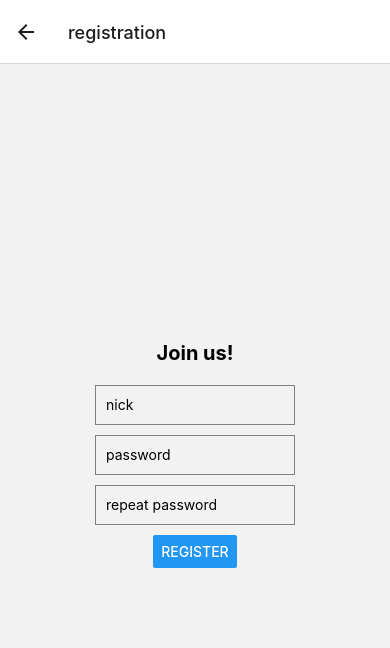
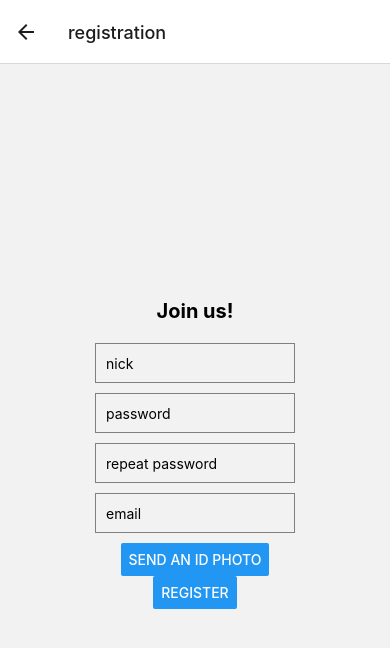
Before and after one commit to Charon6000/Project-Hitchhiker, a React Native app: screen /registration in a window 390 px wide. Shown: the top 648 px of the page. Built offline with nearby package versions, Linux system fonts and the light colour scheme.

Commit message:
formularz rejestracji ze zdjeciem id

```diff
--- /dev/null
+++ b/forms/ImagePickerForm.jsx
@@ -0,0 +1,28 @@
+import React, { useState, useEffect } from 'react';
+import { Button, Image, View, Platform } from 'react-native';
+import * as ImagePicker from 'expo-image-picker';
+
+export default function ImagePickerForm({image, setImage}) {
+  // const [image, setImage] = useState(null);
+
+  const pickImage = async () => {
+    // No permissions request is necessary for launching the image library
+    let result = await ImagePicker.launchImageLibraryAsync({
+      mediaTypes: ImagePicker.MediaTypeOptions.All,
+      allowsEditing: true,
+      aspect: [7, 10],
+      quality: 1,
+    });
+
+    if (!result.canceled) {
+      setImage(result.assets[0].uri);
+    }
+  };
+
+  return (
+    <>
+      <Button title="Send an ID photo" onPress={pickImage} />
+      {image && <Image source={{ uri: image }} style={{ width: 200, height: 200 }} />}
+    </>
+  );
+}
--- a/package.json
+++ b/package.json
@@ -19,7 +19,8 @@
     "expo-image": "~1.3.5",
     "react-native-web": "~0.19.6",
     "react-dom": "18.2.0",
-    "@expo/webpack-config": "^19.0.0"
+    "@expo/webpack-config": "^19.0.0",
+    "expo-image-picker": "~14.3.2"
   },
   "devDependencies": {
     "@babel/core": "^7.20.0"
--- a/screens/Rejestrowanie.jsx
+++ b/screens/Rejestrowanie.jsx
@@ -1,10 +1,13 @@
 import React, { useState } from 'react';
 import { SafeAreaView, TextInput, Text, Button, Alert, StyleSheet } from 'react-native';
+import ImagePickerForm from '../forms/ImagePickerForm';
 
 const Rejestrowanie = () => {
   const [nick, setNick] = useState('');
   const [password, setPassword] = useState('');
   const [rpassword, setRpassword] = useState('');
+  const [email, setEmail] = useState('');
+  const [image, setImage] = useState(null);
 
   const handleRegister = () => {
     if (nick && password && rpassword) {
@@ -37,6 +40,13 @@ const Rejestrowanie = () => {
         value={rpassword}
         secureTextEntry
       />
+      <TextInput
+        style={styles.input}
+        placeholder="email"
+        onChangeText={setEmail}
+        value={email}
+      />
+      <ImagePickerForm image={image} setImage={setImage}/>
       <Button title="Register" onPress={handleRegister} />
     </SafeAreaView>
   );
```
Also changed, not shown: 2 other files (tests, documents, lock files or other folders).
